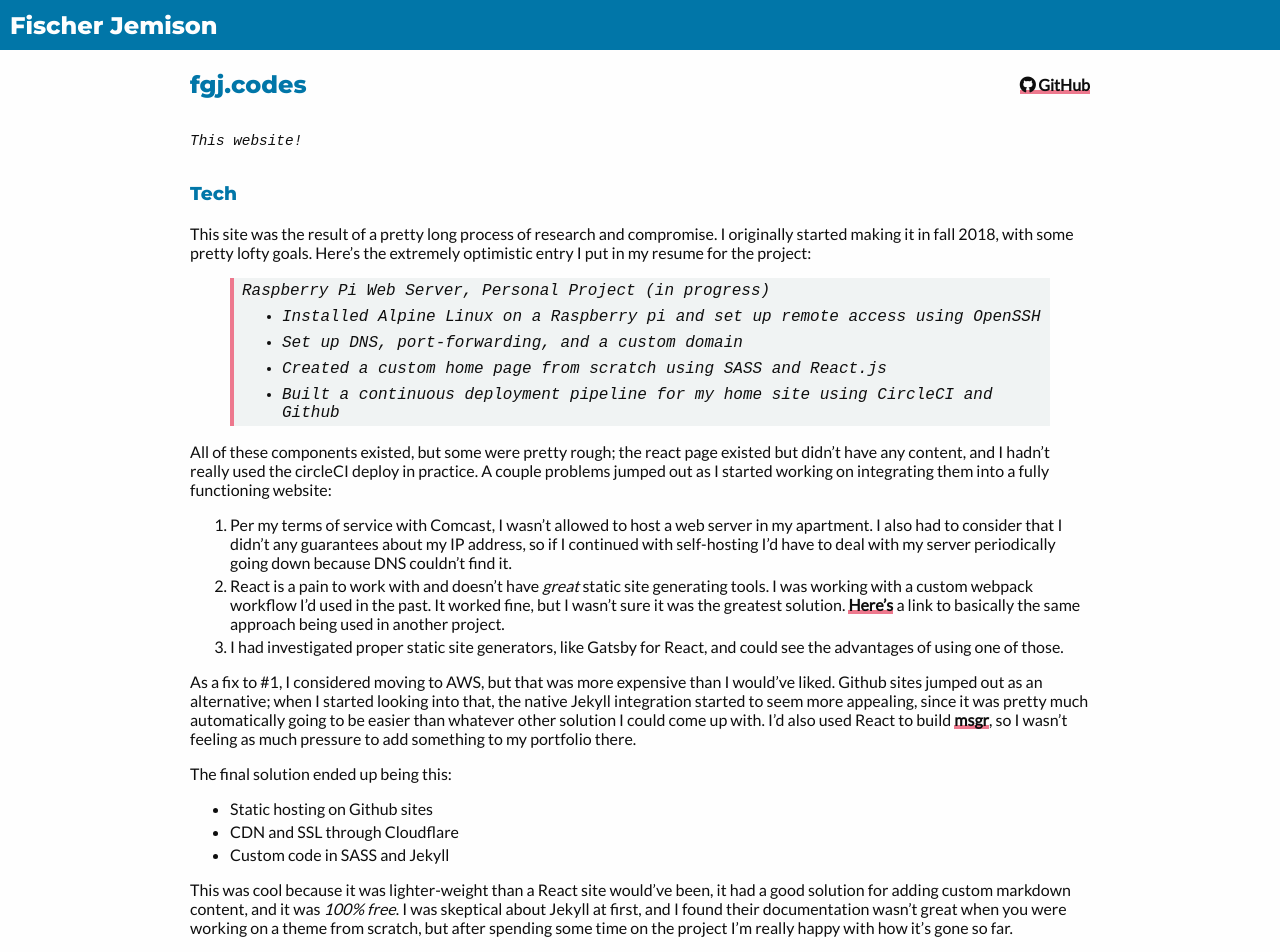
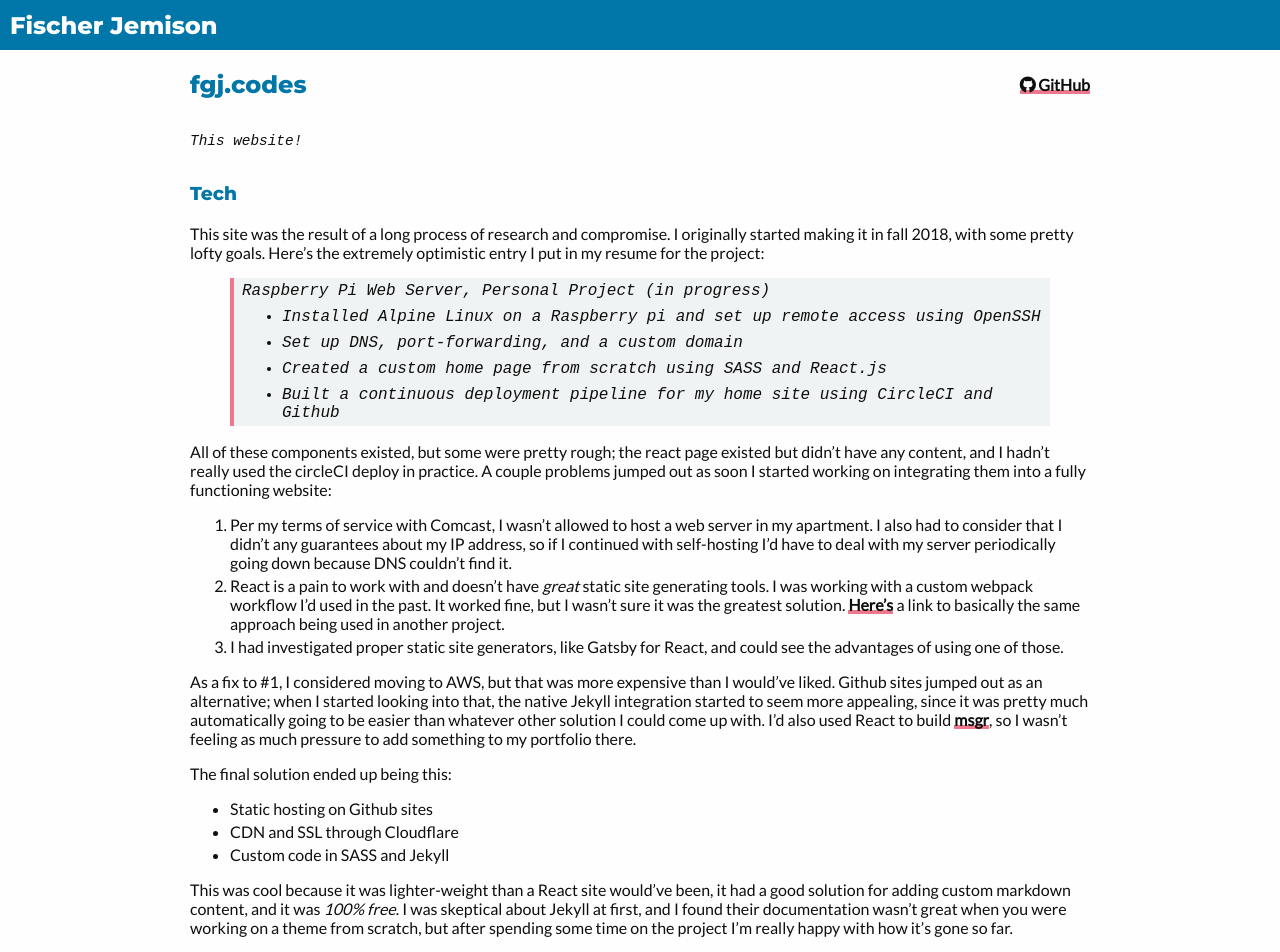
Before and after one commit to jemisonf/jemisonf.github.io, a Jekyll site: the page built from _projects/fgj.codes.md, in a window 1280 px wide. Shown: the top 952 px of the page. Built offline with Jekyll 4.4.1, drawn with Linux system fonts in a browser that asks for light colours.

Commit message:
minor fixes to fgj.codes project page and to iframe style

```diff
--- a/_projects/fgj.codes.md
+++ b/_projects/fgj.codes.md
@@ -7,7 +7,7 @@
 
 ### Tech
 
-This site was the result of a pretty long process of research and compromise. I originally started making it in fall 2018, with some pretty lofty goals. Here's the extremely optimistic entry I put in my resume for the project:
+This site was the result of a long process of research and compromise. I originally started making it in fall 2018, with some pretty lofty goals. Here's the extremely optimistic entry I put in my resume for the project:
 
 > Raspberry Pi Web Server, Personal Project (in progress)
 
@@ -19,7 +19,7 @@
 
 > - Built a continuous deployment pipeline for my home site using CircleCI and Github
 
-All of these components existed, but some were pretty rough; the react page existed but didn't have any content, and I hadn't really used the circleCI deploy in practice. A couple problems jumped out as I started working on integrating them into a fully functioning website:
+All of these components existed, but some were pretty rough; the react page existed but didn't have any content, and I hadn't really used the circleCI deploy in practice. A couple problems jumped out as soon I started working on integrating them into a fully functioning website:
 
 1. Per my terms of service with Comcast, I wasn't allowed to host a web server in my apartment. I also had to consider that I didn't any guarantees about my IP address, so if I continued with self-hosting I'd have to deal with my server periodically going down because DNS couldn't find it.
 2. React is a pain to work with and doesn't have *great* static site generating tools. I was working with a custom webpack workflow I'd used in the past. It worked fine, but I wasn't sure it was the greatest solution. [Here's](https://github.com/OSU-CS290-F17/final-project-asdfas/blob/master/webpack.config.js) a link to basically the same approach being used in another project.
--- a/_sass/base/_reset.scss
+++ b/_sass/base/_reset.scss
@@ -7,3 +7,7 @@
 li {
   margin-bottom: 4px;
 }
+
+iframe {
+  max-width: 100%;
+}
```
